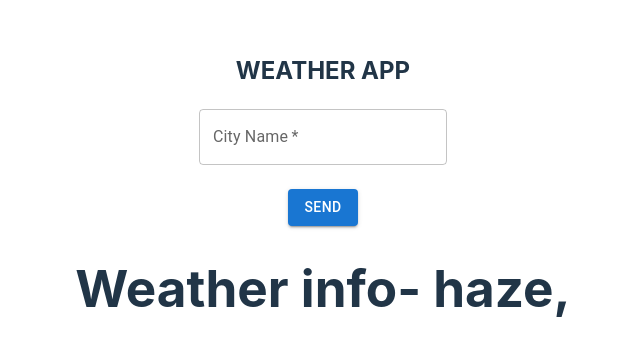
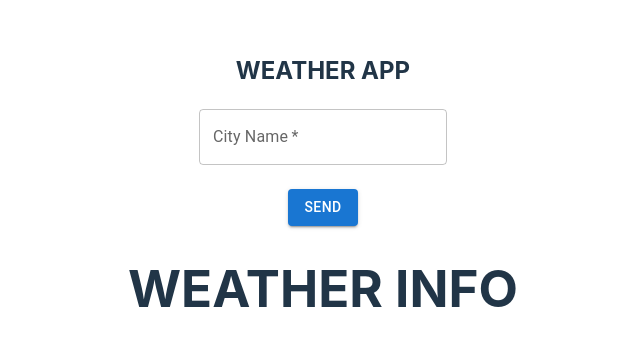
Before and after one commit to Payel647/project_react, a React (Vite) app: page / in a window 1280 px wide. Shown: the top 349 px of the page, without its empty margins (317-957 px from the left). Built offline with nearby package versions, Linux system fonts and the light colour scheme; grey boxes are pictures that could not be loaded.

Commit message:
complete feature

```diff
--- a/src/App.jsx
+++ b/src/App.jsx
@@ -1,14 +1,11 @@
 import './App.css'
-import SearchBox from './SearchBox'
-import InfoBox from './InfoBox';
+import WeatherApp from "./WeatherApp";
 function App() {
 
 
   return (
     <>
-    <SearchBox/>
-      <InfoBox/>
-
+    <WeatherApp/>
     </>
   )
 }
--- a/src/InfoBox.jsx
+++ b/src/InfoBox.jsx
@@ -5,26 +5,19 @@ import CardMedia from '@mui/material/CardMedia';
 import  './InfoBox.css';
 
 import Typography from '@mui/material/Typography';
-export default function InfoBox(){
+export default function InfoBox({Info}){
   const INIT_URL="https://cdn.24.co.za/files/Cms/General/d/9361/25c7ac4faf53459183019d477be4da1c.jpg";
-    let Info={
-      feelsLike:24.84,
-      city:"Delhi",
-        temp:25.05,
-        tempMin:25.05,
-        tempMax:25.05,
-        humidity:47.25,
-        weather:"haze,"
-    }
+  const COLD_URL="https://tse3.mm.bing.net/th?id=OIP.9ShlqkYDZjtMW-yIcybq1gHaEK&pid=Api&P=0&h=180";
+  const RAINY_URL="https://tse4.mm.bing.net/th?id=OIP.nX5pnQxG3pc9ZHizFdW2SgHaEK&pid=Api&P=0&h=180";
 
-    return(
+  return(
         <div className="InfoBox">
-        <h1>Weather info- {Info.weather}</h1>
+        <h1>WEATHER INFO</h1>
        <div className="card-container">
       <Card sx={{ maxWidth: 345 }}>
       <CardMedia
         sx={{ height: 140 }}
-        image={INIT_URL}
+        image={Info.humidity>80? RAINY_URL : Info.temp>20?INIT_URL:COLD_URL}
         title="green iguana"
       />
       <CardContent>
--- a/src/SearchBox.jsx
+++ b/src/SearchBox.jsx
@@ -7,7 +7,7 @@ import './SearchBox.css';
 
 
 
-export default function SearchBox(){
+export default function SearchBox({ updateInfo}){
     let [City,setCity]=useState("");
     const  API_URL="https://api.openweathermap.org/data/2.5/weather"
     const API_KEY="c50a7e3bc3a5826f2adb51c79f4cf9ec";
@@ -33,6 +33,7 @@ export default function SearchBox(){
 
        }
        console.log(result);
+       return result;
 
     }
 
@@ -42,17 +43,17 @@ export default function SearchBox(){
         setCity(e.target.value);
     };
 
-    let handleSubmit=(e)=>{
-        e.preventDefault();
+    let handleSubmit=async(evt)=>{
+        evt.preventDefault();
         console.log(City);
         setCity("");
-        getWeatherInfo();
+        let newInfo=await getWeatherInfo();
+        updateInfo(newInfo);
     }
 
 
     return (
     <div className='Searchbox'>
-            <h2>WEATHER APP</h2>
             <form onSubmit={handleSubmit}>
                 <TextField id="city"
                     label="City Name"
--- a/src/weatherApp.jsx
+++ b/src/weatherApp.jsx
@@ -0,0 +1,23 @@
+import SearchBox from "./SearchBox";
+import InfoBox from "./InfoBox";
+import { useState } from "react";
+
+export default function WeatherApp(){
+    const [weatherInfo,setweatherInfo]=useState({feelsLike:24.84,
+        city:"Delhi",
+          temp:25.05,
+          tempMin:25.05,
+          tempMax:25.05,
+          humidity:47.25,
+          weather:"haze,"});
+let updateInfo=(newInfo)=>{
+       setweatherInfo(newInfo);
+}
+    return(
+        <div style={{textAlign:"center"}}>
+            <h2>WEATHER APP</h2>
+            <SearchBox updateInfo={updateInfo}/>
+            <InfoBox Info={weatherInfo}/>
+        </div>
+    )
+}
```
